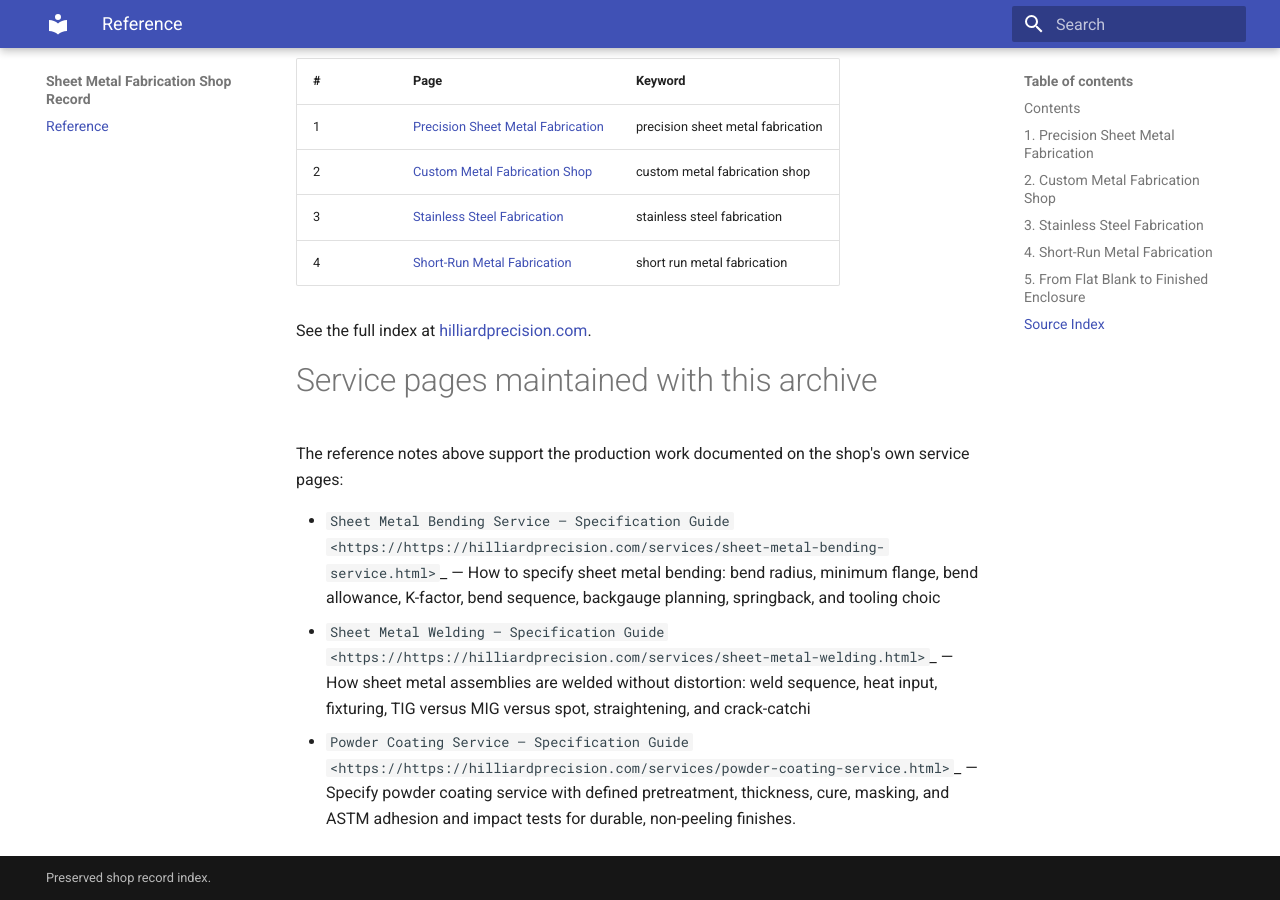
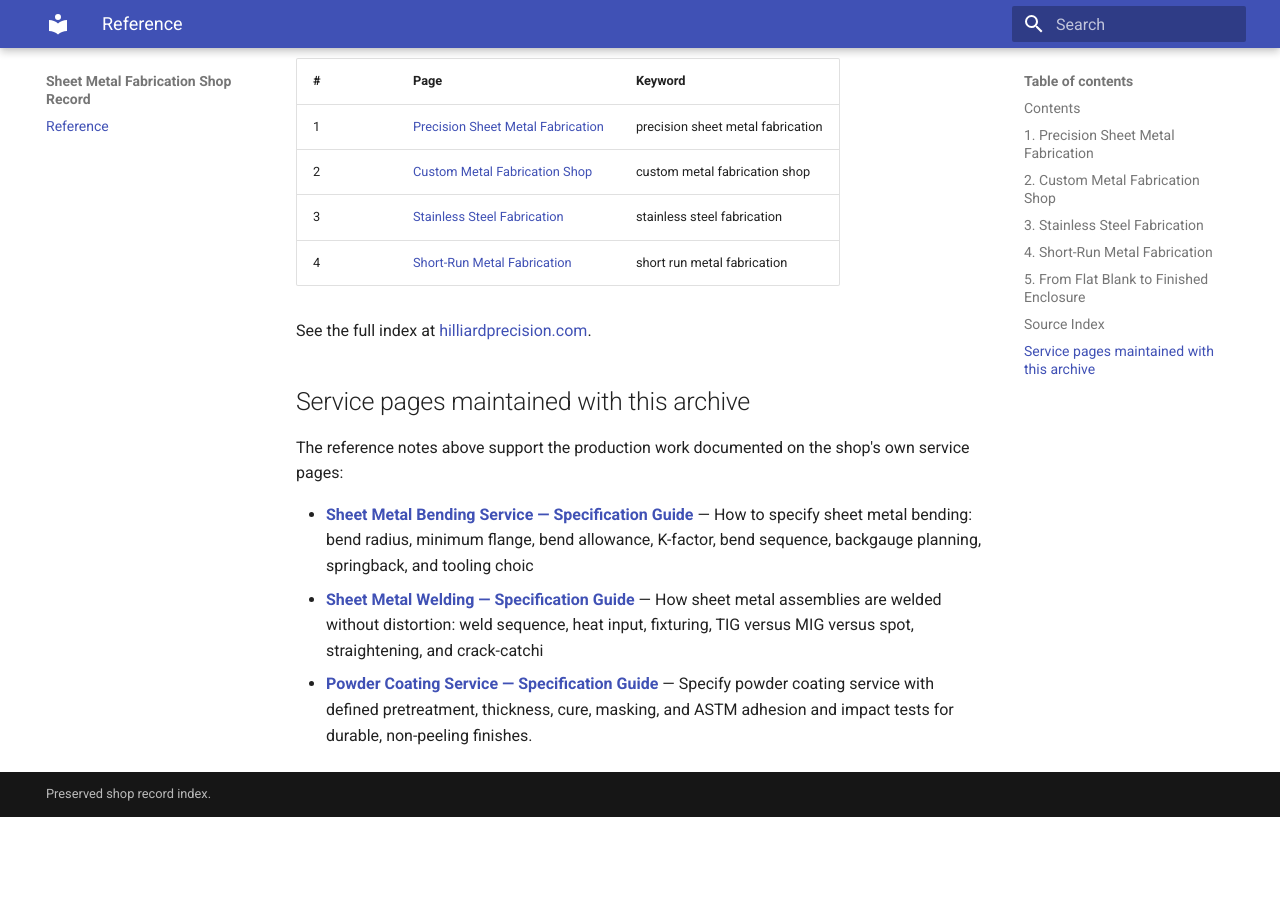
Before and after one commit to kolwqaj9-cpu/hilliard-precision-reference, an MkDocs documentation site: the page built from docs/index.md, in a window 1280 px wide and 900 px high, scrolled down 3801 px. Built offline with MkDocs 1.6.1 and Material for MkDocs 9.7.7, drawn with Linux system fonts in a browser that asks for light colours; after the commit the page ends 4618 px from its top, so only the background shows below that; part of the change alters nothing that is shown.

Commit message:
add service page index (markdown links)

```diff
--- a/docs/index.md
+++ b/docs/index.md
@@ -43,11 +43,10 @@ Preserved shop record for hilliardprecision.com. The former plant is not quoting
 
 See the full index at [hilliardprecision.com](https://hilliardprecision.com/).
 
-Service pages maintained with this archive
-================================
+## Service pages maintained with this archive
 
 The reference notes above support the production work documented on the shop's own service pages:
 
-* `Sheet Metal Bending Service — Specification Guide <https://https://hilliardprecision.com/services/sheet-metal-bending-service.html>`_ — How to specify sheet metal bending: bend radius, minimum flange, bend allowance, K-factor, bend sequence, backgauge planning, springback, and tooling choic
-* `Sheet Metal Welding — Specification Guide <https://https://hilliardprecision.com/services/sheet-metal-welding.html>`_ — How sheet metal assemblies are welded without distortion: weld sequence, heat input, fixturing, TIG versus MIG versus spot, straightening, and crack-catchi
-* `Powder Coating Service — Specification Guide <https://https://hilliardprecision.com/services/powder-coating-service.html>`_ — Specify powder coating service with defined pretreatment, thickness, cure, masking, and ASTM adhesion and impact tests for durable, non-peeling finishes.
+* **[Sheet Metal Bending Service — Specification Guide](https://hilliardprecision.com/services/sheet-metal-bending-service.html)** — How to specify sheet metal bending: bend radius, minimum flange, bend allowance, K-factor, bend sequence, backgauge planning, springback, and tooling choic
+* **[Sheet Metal Welding — Specification Guide](https://hilliardprecision.com/services/sheet-metal-welding.html)** — How sheet metal assemblies are welded without distortion: weld sequence, heat input, fixturing, TIG versus MIG versus spot, straightening, and crack-catchi
+* **[Powder Coating Service — Specification Guide](https://hilliardprecision.com/services/powder-coating-service.html)** — Specify powder coating service with defined pretreatment, thickness, cure, masking, and ASTM adhesion and impact tests for durable, non-peeling finishes.
```
